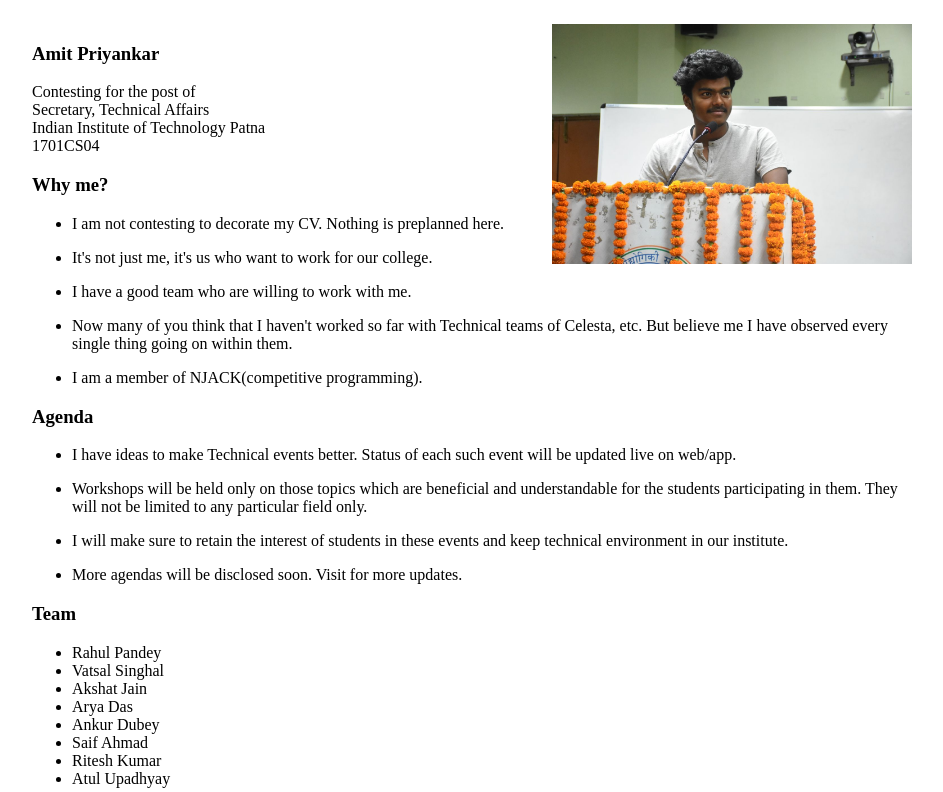
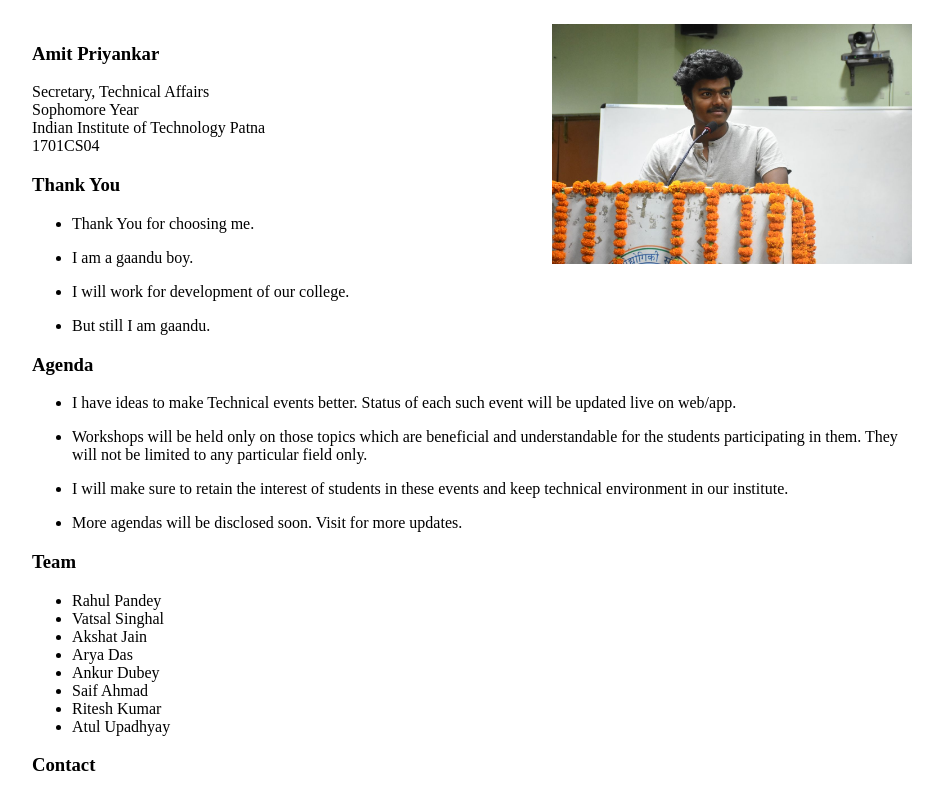
Before and after one commit to amitpriyankar/amitpriyankar.github.io, a plain HTML site: page index.html in a window 1280 px wide. Shown: the top 792 px of the page, without its empty margins (168-1111 px from the left). Drawn offline with Linux system fonts and the light colour scheme.

Commit message:
intru ka first commit

```diff
--- a/index.html
+++ b/index.html
@@ -10,17 +10,17 @@
 <div class="container">
 <img src="amit.jpg"/>
 <h3><strong>Amit Priyankar</strong></h3>
-Contesting for the post of <br>Secretary, Technical Affairs<br>
+Secretary, Technical Affairs<br>
+Sophomore Year<br>
 Indian Institute of Technology Patna<br>
 1701CS04
 
-<h3>Why me?</h3>
+<h3>Thank You</h3>
 <ul>
-<li><p>I am not contesting to decorate my CV. Nothing is preplanned here. </p></li>
-<li><p>It's not just me, it's us who want to work for our college.</p></li>
-<li><p>I have a good team who are willing to work with me.</p></li>
-<li><p>Now many of you think that I haven't worked so far with Technical teams of Celesta, etc. But believe me I have observed every single thing going on within them.</p></li>
-<li><p>I am a member of NJACK(competitive programming).</p></li>
+<li><p>Thank You for choosing me. </p></li>
+<li><p>I am a gaandu boy.</p></li>
+<li><p>I will work for development of our college.</p></li>
+<li><p>But still I am gaandu.</p></li>
 </ul>
 <h3>Agenda</h3>
 <ul>
```
